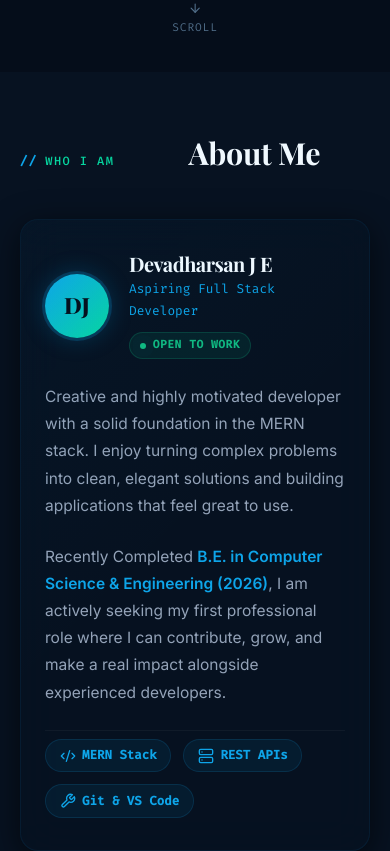
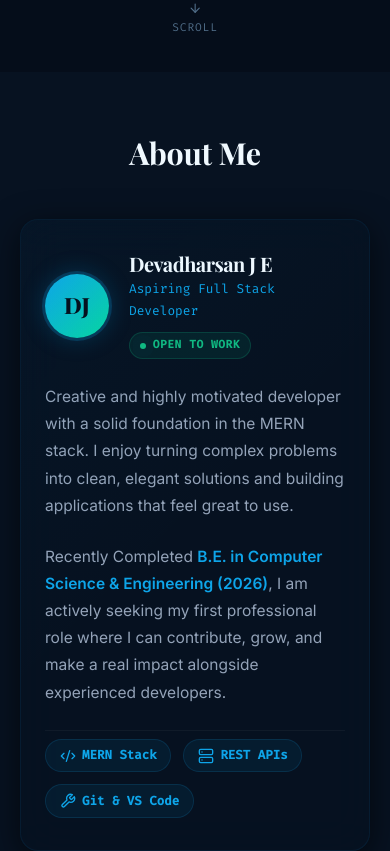
Before and after one commit to Deva-Dharsan/Devadharsan-portfolio, a React (Vite) app in the folder frontend/: page / in a window 390 px wide. Shown: the part 1380-2231 px from the top of the page. Built offline with nearby package versions, Linux system fonts and the light colour scheme; no server answers.

Commit message:
fix: center section-titlee heading on desktop and mobile

```diff
--- a/frontend/src/index.css
+++ b/frontend/src/index.css
@@ -596,4 +596,13 @@ textarea.form-control {
   .container {
     padding: 0 1.25rem;
   }
+
+  #about .section-label,
+  #contact .section-label {
+    display: none;
+  }
+
+  h2.section-titlee {
+    left: 50%;
+  }
 }
```
